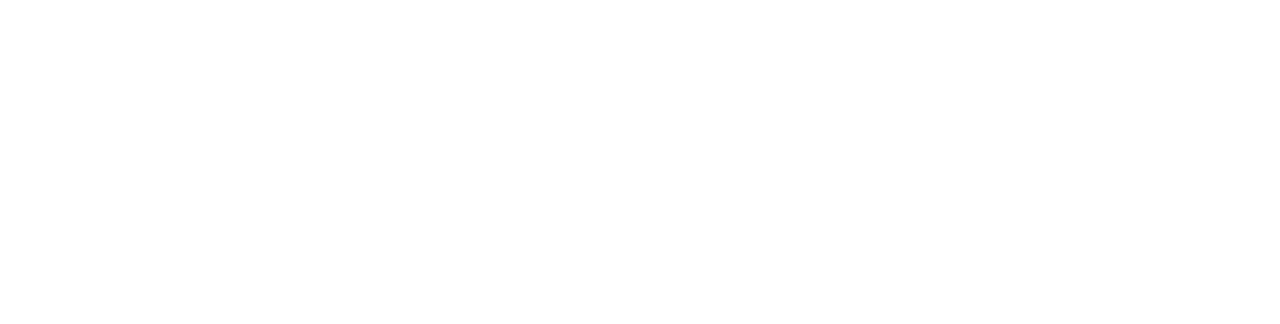
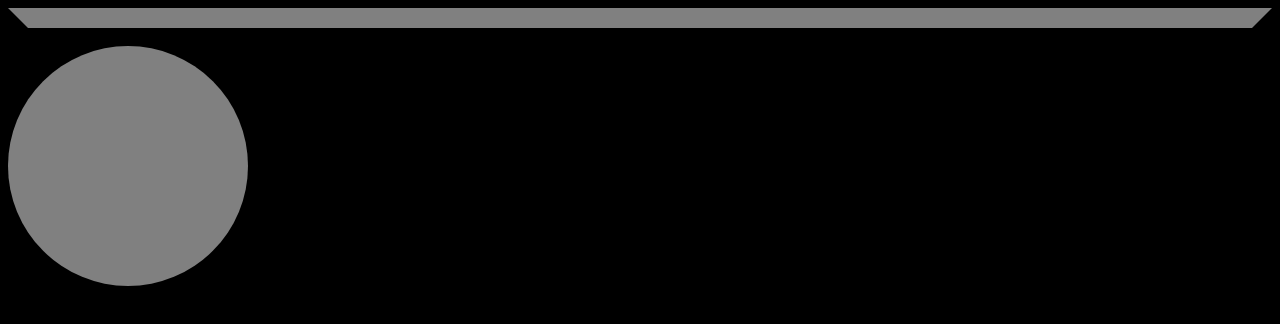
Before and after one commit to AustinAbbott/star-wars-poster, a website: page src/index.html in a window 1280 px wide. Drawn offline with Linux system fonts and the light colour scheme.

Commit message:
Add circle to page

```diff
--- a/src/index.html
+++ b/src/index.html
@@ -2,9 +2,14 @@
 <html>
   <head>
     <meta charset="UTF-8">
-    <title>title</title>
+    <link rel="stylesheet" type="text/css"href="main.css">
+    <title>Star Warz</title>
   </head>
-  <body>
+  <body id="body">
 
+    <div id="topLeft">topLeft</div>
+
+    <div id="circle">Circle</div>
+    <div><p>By Austin Abbott</p></div>
   </body>
 </html>
--- a/src/main.css
+++ b/src/main.css
@@ -0,0 +1,24 @@
+#body {
+    background-color: black;
+}
+
+#topLeft {
+    background-color: black;
+    width: auto;
+    height: auto;
+    border-left: 20px solid transparent;
+    border-right: 20px solid transparent;
+    border-top: 20px solid gray;
+}
+
+#topRight {
+    background-color: green;
+    width: 50%;
+}
+
+#circle {
+    height: 15em;
+    width: 15em;
+    background-color: grey;
+    border-radius: 50%;
+}
```
